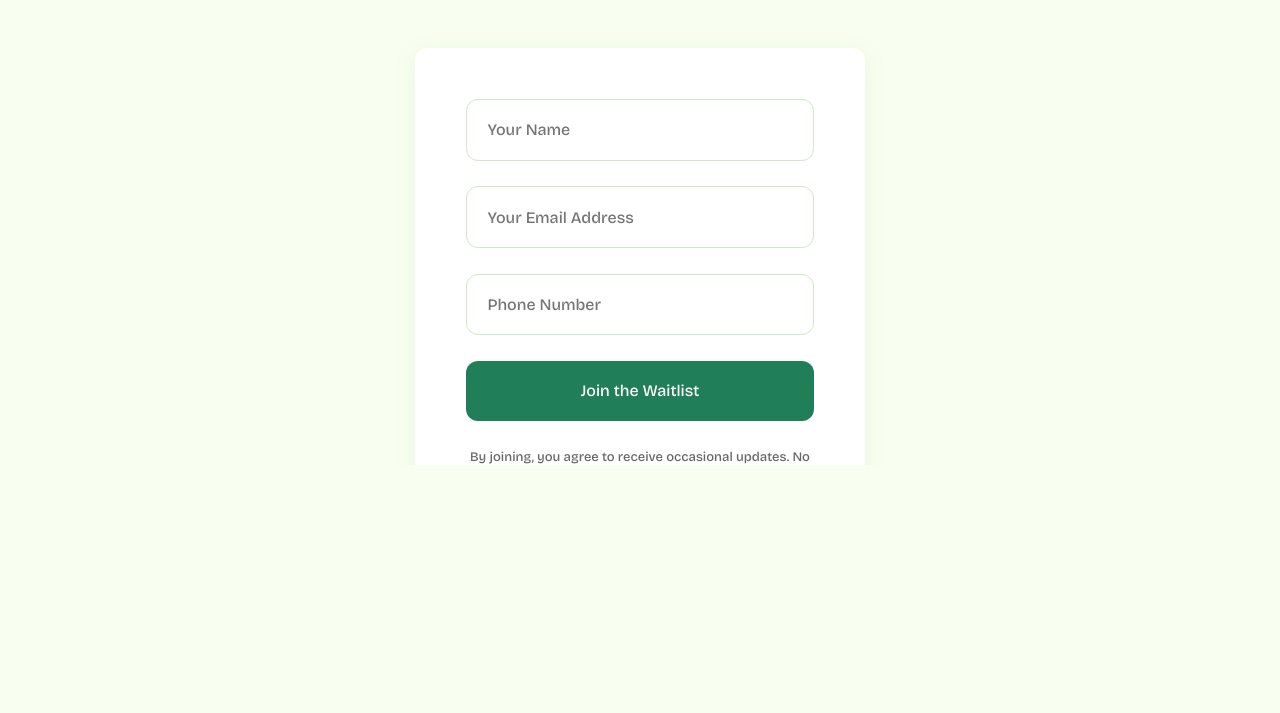
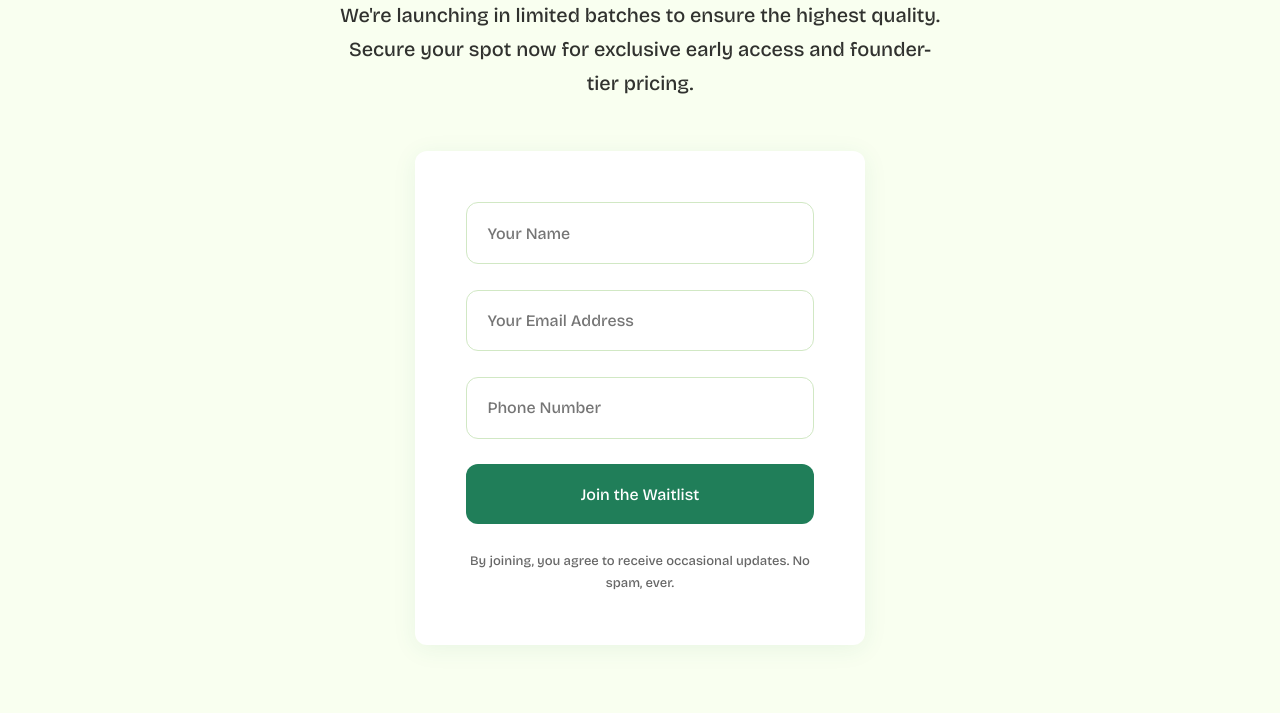
Before and after one commit to AnilKumarRaju28/Super-State, a website built with Vite: page pages/waitlist/index.html in a window 1280 px wide. Shown: the part 335-1048 px from the top of the page. Before the commit the page ends 800 px from the top, so only its background shows below. Built offline with nearby package versions, Linux system fonts and the light colour scheme.

Commit message:
Fix waitlist form visibility and remove scroll restrictions

```diff
--- a/pages/waitlist/index.html
+++ b/pages/waitlist/index.html
@@ -9,8 +9,8 @@
   <link rel="stylesheet" href="../../style.css" />
   <link rel="icon" type="image/png" href="/logo.png" />
   <style>
-    html, body { height: 100%; overflow: hidden; }
-    .waitlist-hero { text-align: center; padding: 0; height: calc(100vh - 80px); display: flex; flex-direction: column; justify-content: center; align-items: center; }
+    html, body { min-height: 100%; }
+    .waitlist-hero { text-align: center; padding: 4rem 0; min-height: calc(100vh - 80px); display: flex; flex-direction: column; justify-content: center; align-items: center; }
     .form-container { max-width: 450px; width: 100%; background: var(--bg-white); padding: 3rem; border-radius: var(--border-radius); box-shadow: var(--shadow-soft); transform: translateY(20px); opacity: 0; transition: all 0.6s cubic-bezier(0.16, 1, 0.3, 1); }
     .form-container.visible { transform: translateY(0); opacity: 1; }
 
```
